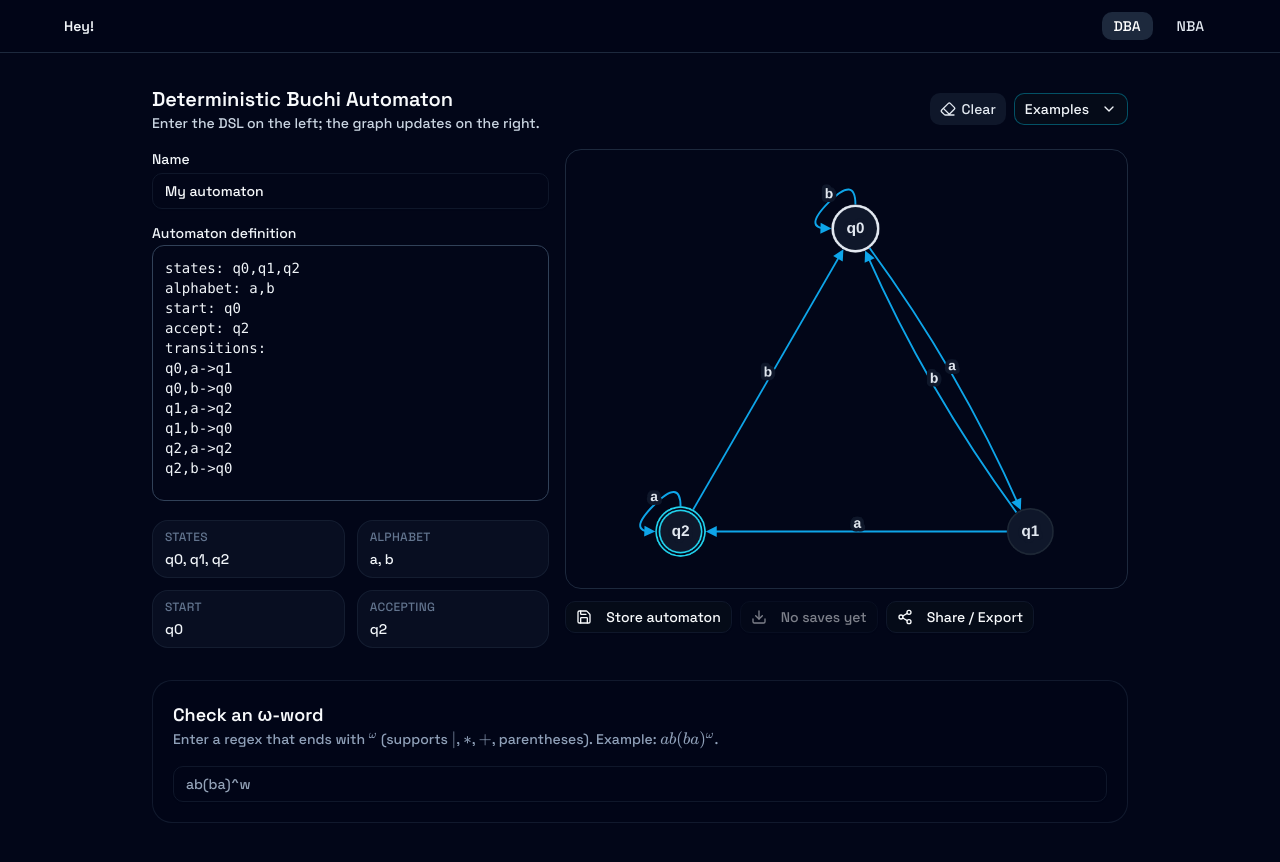
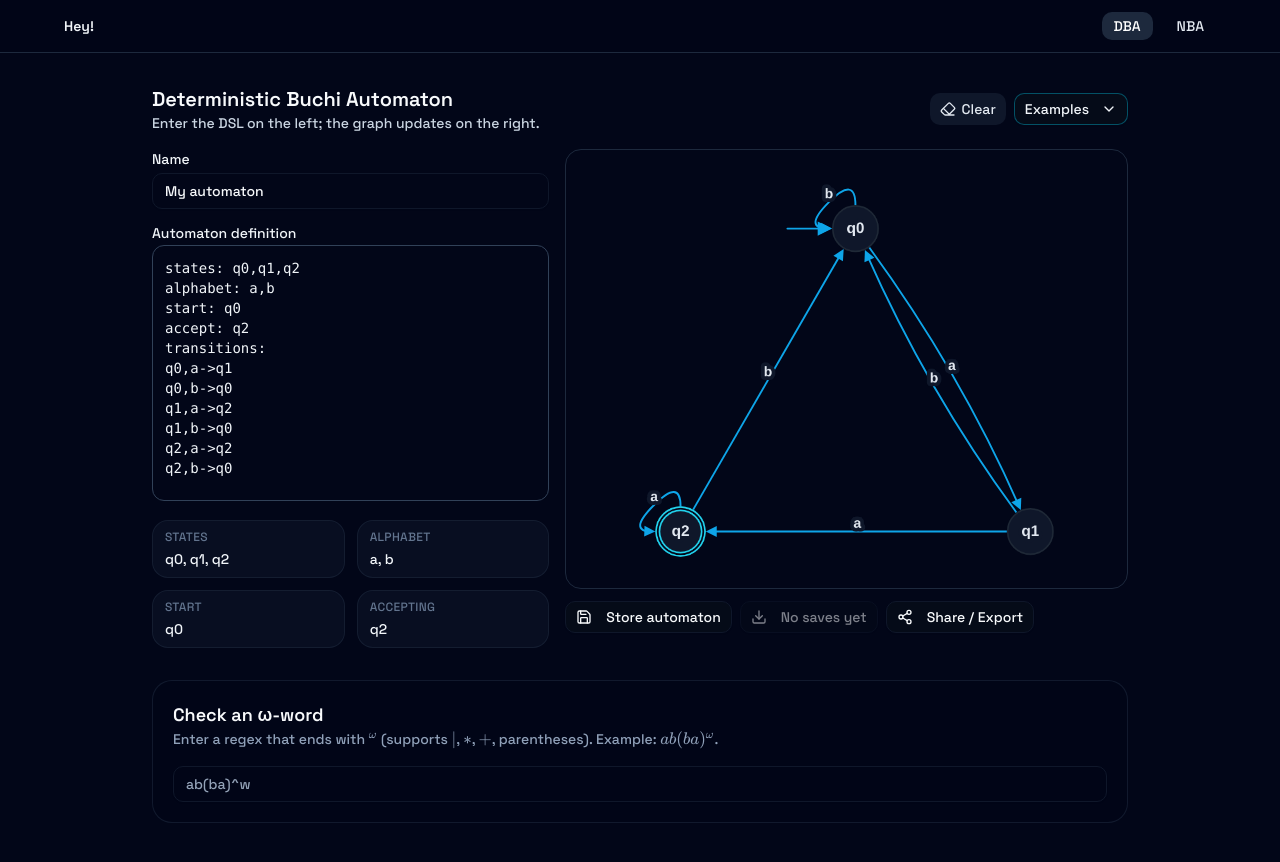
Before and after one commit to Fabianstw/Automaton, a React (Vite) app: page /dba in a window 1280 px wide. Shown: the top 862 px of the page. Built offline with nearby package versions, Linux system fonts and the light colour scheme.

Commit message:
fix: start state highlighting

```diff
--- a/src/components/BuchiGraph.tsx
+++ b/src/components/BuchiGraph.tsx
@@ -17,8 +17,7 @@ export function BuchiGraph({ nodes, edges, hasData, onReady }: BuchiGraphProps)
     const container = containerRef.current
     if (!container) return
 
-    const elements = [
-      ...nodes.map((n) => ({
+    const coreElements = nodes.map((n) => ({
       data: {
         id: n.id,
         label: n.label,
@@ -26,16 +25,40 @@ export function BuchiGraph({ nodes, edges, hasData, onReady }: BuchiGraphProps)
         isInitial: n.isInitial ? "true" : "false",
       },
       position: { x: n.x, y: n.y },
-      })),
-      ...edges.map((e) => ({
+    }))
+
+    const edgeElements = edges.map((e) => ({
       data: {
         id: e.id,
         source: e.source,
         target: e.target,
         label: e.label,
       },
-      })),
+    }))
+
+    const initialMarkers = nodes.flatMap((n, index) => {
+      if (!n.isInitial) return []
+
+      const markerId = `__start-${n.id}-${index}`
+      const markerEdgeId = `__start-edge-${n.id}-${index}`
+
+      return [
+        {
+          data: { id: markerId },
+          position: { x: n.x - 55, y: n.y },
+          classes: "start-marker",
+          grabbable: false,
+          selectable: false,
+        },
+        {
+          data: { id: markerEdgeId, source: markerId, target: n.id },
+          classes: "initial-edge",
+          selectable: false,
+        },
       ]
+    })
+
+    const elements = [...coreElements, ...edgeElements, ...initialMarkers]
 
     const cy = cytoscape({
       container,
@@ -71,10 +94,26 @@ export function BuchiGraph({ nodes, edges, hasData, onReady }: BuchiGraphProps)
           },
         },
         {
-          selector: 'node[isInitial = "true"]',
+          selector: "node.start-marker",
           style: {
-            "border-color": "#e2e8f0",
-            "border-width": 2,
+            width: 1,
+            height: 1,
+            opacity: 0,
+          },
+        },
+        {
+          selector: "edge.initial-edge",
+          style: {
+            width: 2.2,
+            "line-color": "#f97316",
+            "target-arrow-color": "#f97316",
+            "target-arrow-shape": "triangle",
+            "curve-style": "bezier",
+            "control-point-step-size": 24,
+            "arrow-scale": 1.3,
+            "text-opacity": 0,
+            "line-cap": "round",
+            "line-style": "solid",
           },
         },
         {
```
Lines whose indentation alone changed are shown as unchanged.
